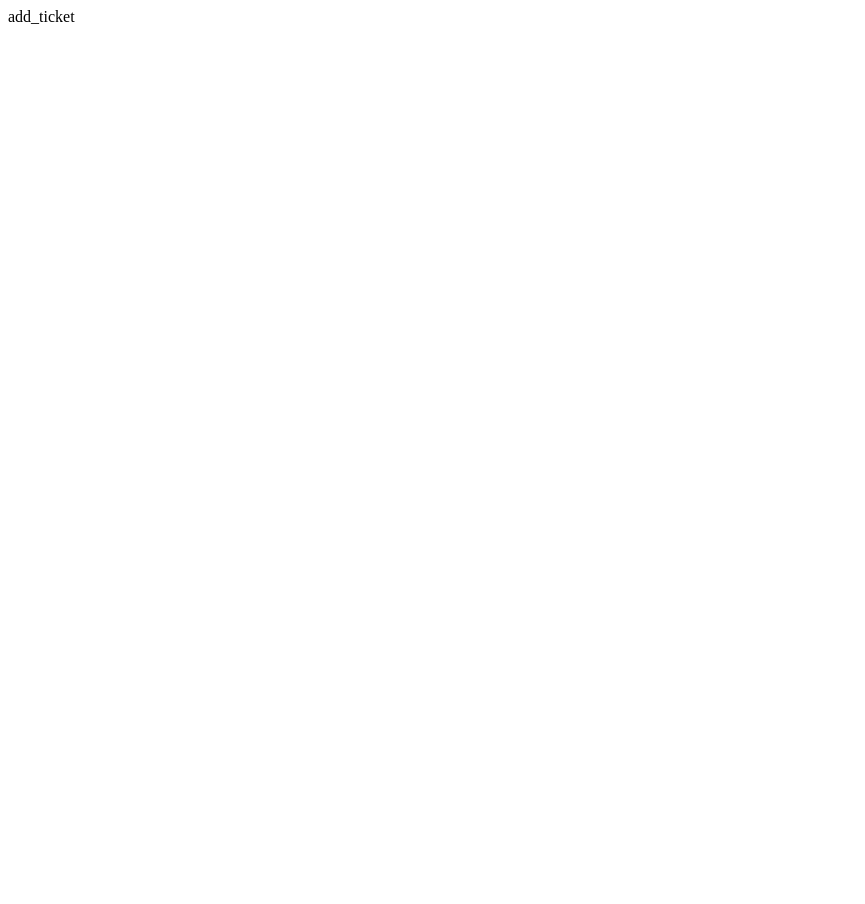
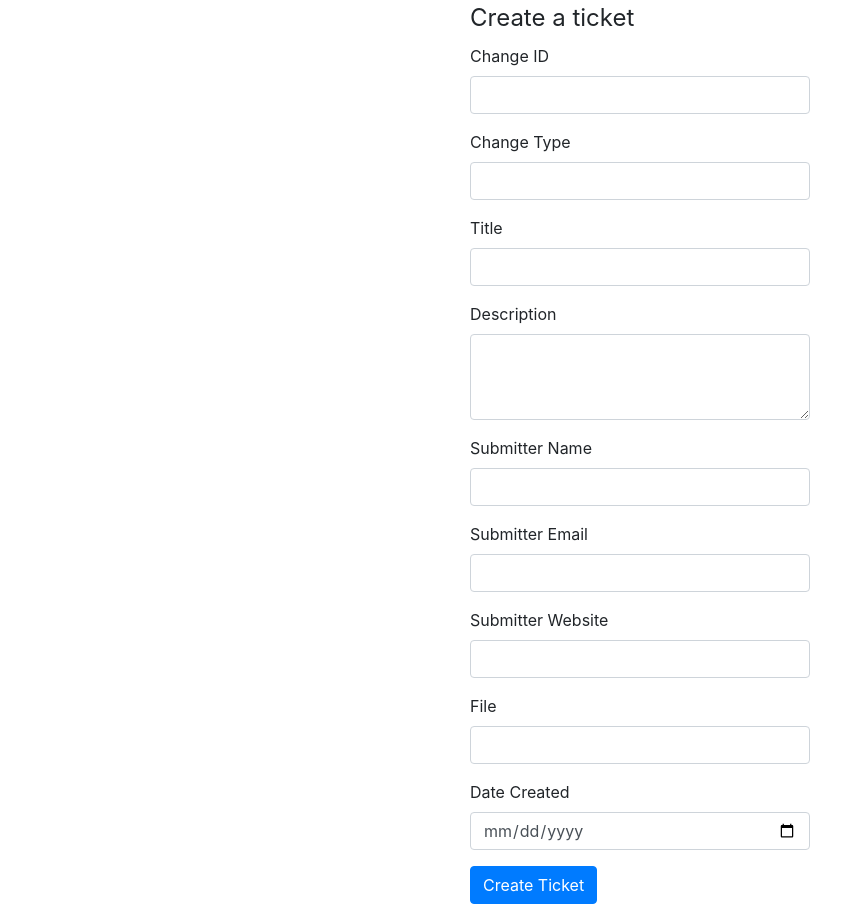
Before and after one commit to TALABOULMA-Walid/python-learn, a Flask app: page /ticket in a window 1280 px wide. Before the commit the part shown is almost empty. Shown: the whole page, without its empty margins (0-865 px from the left). Before the commit the page ends 24 px from the top, so only its background shows below. Run offline with Flask 2, Linux system fonts and the light colour scheme; some libraries are stand-ins or nearby versions.

Commit message:
Adds HTML FORM template for sending tickets, and adapts previous template to fit in {% block content %}

```diff
--- /dev/null
+++ b/Sources/ticket/templates/edit.html
@@ -0,0 +1,45 @@
+{% extends "index.html" %}
+{% block content %}
+<div class="col-md-4 offset-md-4">
+    <form action="{{ url_for('add_ticket')}}" method="POST">
+        <legend>Create a ticket</legend>
+        <div class="form-group">
+            <label for="id">Change ID</label>
+            <input type="number" class="form-control" id="id">
+        </div>
+        <div class="form-group">
+            <label for="change">Change Type</label>
+            <input type="text" class="form-control" id="change">
+        </div>
+        <div class="form-group">
+            <label for="title">Title</label>
+            <input type="text" class="form-control" id="title">
+        </div>
+        <div class="form-group">
+            <label for="description">Description</label>
+            <textarea class="form-control" id="description" rows="3"></textarea>
+        </div>
+        <div class="form-group">
+            <label for="submitter_name">Submitter Name</label>
+            <input type="text" class="form-control" id="submitter_name">
+        </div>
+        <div class="form-group">
+            <label for="submitter_email">Submitter Email</label>
+            <input type="text" class="form-control" id="submitter_email">
+        </div>
+        <div class="form-group">
+            <label for="submitter_website">Submitter Website</label>
+            <input type="text" class="form-control" id="submitter_website">
+        </div>
+        <div class="form-group">
+            <label for="file">File</label>
+            <input type="text" class="form-control" id="file">
+        </div>
+        <div class="form-group">
+            <label for="date_created">Date Created</label>
+            <input type="date" class="form-control" id="date_created">
+        </div>
+        <input type="submit" class="btn btn-primary" value="Create Ticket">
+    </form>
+</div>
+{% endblock content %}
--- a/Sources/ticket/templates/index.html
+++ b/Sources/ticket/templates/index.html
@@ -5,35 +5,46 @@
     <meta charset="utf-8">
     <meta name="viewport" content="width=device-width, initial-scale=1, shrink-to-fit=no">
     <!-- Bootstrap CSS -->
-    <link rel="stylesheet" href="https://stackpath.bootstrapcdn.com/bootstrap/4.3.1/css/bootstrap.min.css" integrity="sha384-ggOyR0iXCbMQv3Xipma34MD+dH/1fQ784/j6cY/iJTQUOhcWr7x9JvoRxT2MZw1T" crossorigin="anonymous">
+    <link rel="stylesheet" href="https://stackpath.bootstrapcdn.com/bootstrap/4.3.1/css/bootstrap.min.css"
+          integrity="sha384-ggOyR0iXCbMQv3Xipma34MD+dH/1fQ784/j6cY/iJTQUOhcWr7x9JvoRxT2MZw1T"
+          crossorigin="anonymous">
     <title>Ticket</title>
     </head>
 
 <div class="container">
-    <div class="row">
+
+        {% block content %}
+        <div class="row">
         <div class="text-xs-center" style="margin: auto">
             <h1>Open Tickets</h1>
         </div>
-    </div>
-        <ul class="list-unstyled">
+        </div>
+
+        <ul class="list-unstyled" >
         {% for ticket in tickets %}
-		<div class="card" style="margin-bottom: 3px">
+		<div class="card" style="margin-bottom: 3px;">
 		<div class="card-block" style="margin: 5px">
-		    <li><a href="/ticket/id/{{ticket.0}}">{{ticket.2}}</a></li>
+		    <li><a href="/ticket/id/{{ticket.0}}">{{ticket.2}} : {{ticket.3}} .......Thanks! {{ticket.4}}.</a></li>
 		</div>
 		</div>
         {% endfor %}
         </ul>
+        <p><a href="/ticket" class="btn btn-success">Create ticket</a></p>
+        {% endblock content %}
 
-
-    <p><a href="/ticket" class="btn btn-success">Create ticket</a></p>
 </div>
 
     <!-- Optional JavaScript -->
 
     <!-- jQuery first, then Popper.js, then Bootstrap JS -->
-    <script src="https://code.jquery.com/jquery-3.3.1.slim.min.js" integrity="sha384-q8i/X+965DzO0rT7abK41JStQIAqVgRVzpbzo5smXKp4YfRvH+8abtTE1Pi6jizo" crossorigin="anonymous"></script>
-    <script src="https://cdnjs.cloudflare.com/ajax/libs/popper.js/1.14.7/umd/popper.min.js" integrity="sha384-UO2eT0CpHqdSJQ6hJty5KVphtPhzWj9WO1clHTMGa3JDZwrnQq4sF86dIHNDz0W1" crossorigin="anonymous"></script>
-    <script src="https://stackpath.bootstrapcdn.com/bootstrap/4.3.1/js/bootstrap.min.js" integrity="sha384-JjSmVgyd0p3pXB1rRibZUAYoIIy6OrQ6VrjIEaFf/nJGzIxFDsf4x0xIM+B07jRM" crossorigin="anonymous"></script>
+    <script src="https://code.jquery.com/jquery-3.3.1.slim.min.js"
+            integrity="sha384-q8i/X+965DzO0rT7abK41JStQIAqVgRVzpbzo5smXKp4YfRvH+8abtTE1Pi6jizo"
+            crossorigin="anonymous"></script>
+    <script src="https://cdnjs.cloudflare.com/ajax/libs/popper.js/1.14.7/umd/popper.min.js"
+            integrity="sha384-UO2eT0CpHqdSJQ6hJty5KVphtPhzWj9WO1clHTMGa3JDZwrnQq4sF86dIHNDz0W1"
+            crossorigin="anonymous"></script>
+    <script src="https://stackpath.bootstrapcdn.com/bootstrap/4.3.1/js/bootstrap.min.js"
+            integrity="sha384-JjSmVgyd0p3pXB1rRibZUAYoIIy6OrQ6VrjIEaFf/nJGzIxFDsf4x0xIM+B07jRM"
+            crossorigin="anonymous"></script>
   </body>
 </html>
--- a/Sources/ticket/ticket.py
+++ b/Sources/ticket/ticket.py
@@ -21,9 +21,17 @@
 #    file TEXT NULL,
 #    date_created DATE NOT NULL,
 #    );
+#
+# JAVASCRIPT to POST request and update page
+# async function update_POST(){
+# resp = await fetch('/ticket', {method: 'POST'});
+# reader = resp.body.getReader();
+# let { value: chunk, done: readerDone } = await reader.read();
+# chunk = new TextDecoder('utf-8').decode(chunk);
+# document.getElementsByTagName('body')[0].innerText = chunk; }
 
 import sqlite3
-from flask import Flask, render_template
+from flask import Flask, render_template, request
 
 app = Flask(__name__)
 
@@ -38,12 +46,14 @@ def list_tickets():
     return render_template('index.html', tickets=tickets)
 
 
-
-
 @app.route('/ticket', methods=['GET', 'POST'])
 def add_ticket():
     """Add a new ticket via a form."""
-    return 'add_ticket'
+    if request.method == 'GET':
+        return render_template('edit.html')
+    elif request.method == 'POST':
+        print(request.__dict__)
+        return 'add_ticket : process_form()'
 
 
 @app.route('/ticket/id/<int:ticket_id>')
```
